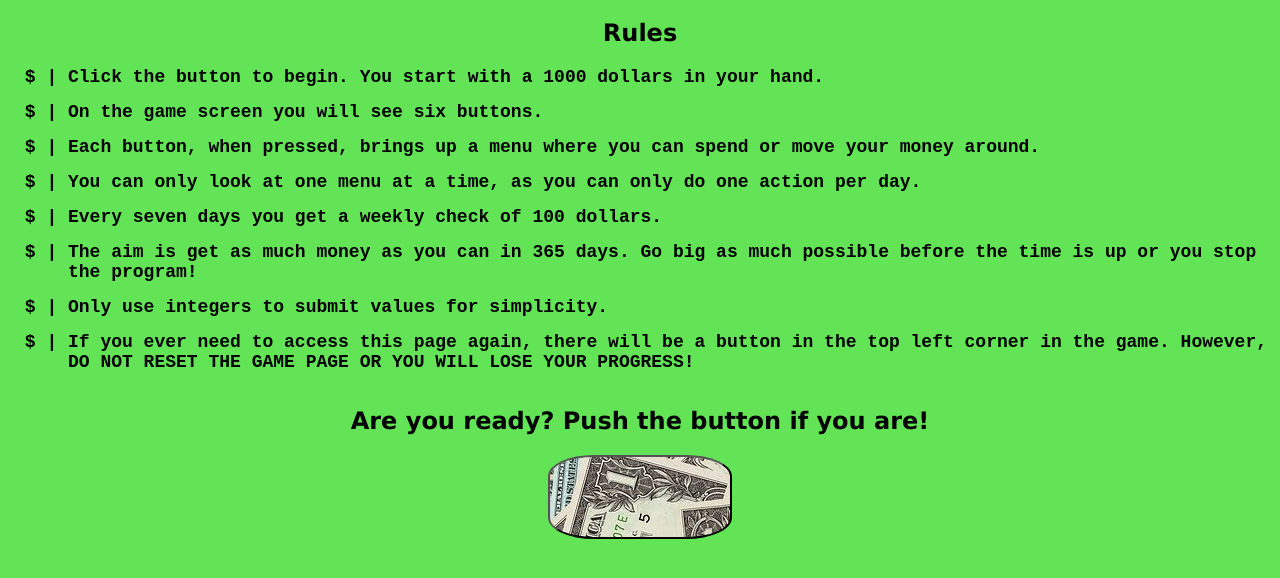
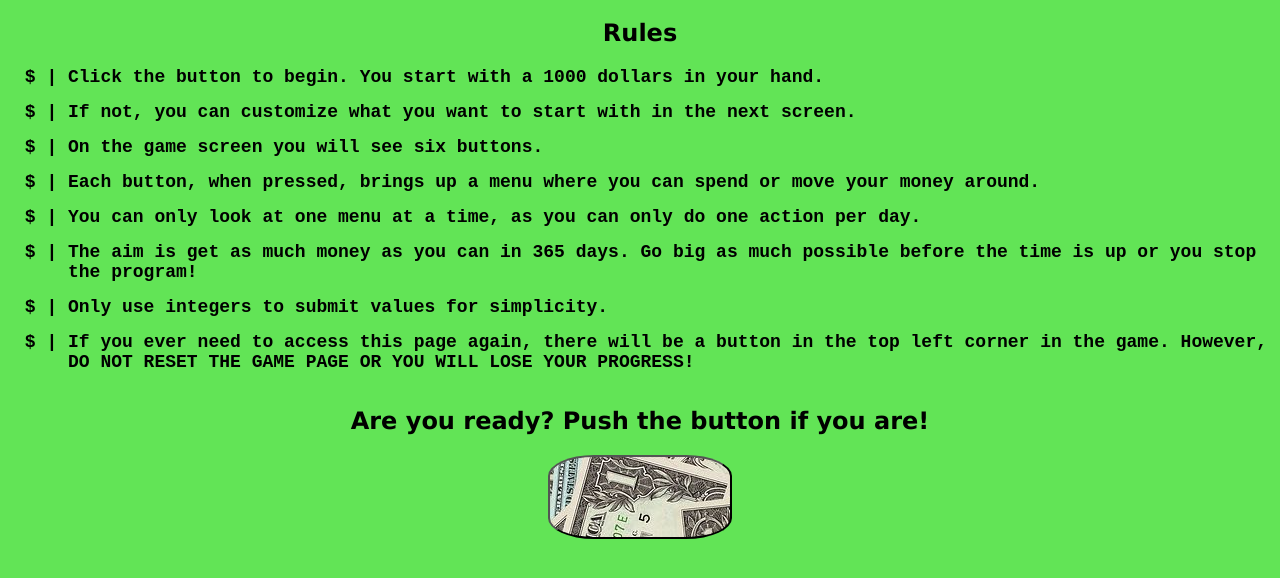
Before and after one commit to laoluadewoye/Website, a plain HTML site: page Money_Making_Game_VTwo/Main_Page/Game_index.html in a window 1280 px wide. Shown: the part 62-640 px from the top of the page. Drawn offline with Linux system fonts and the light colour scheme.

Commit message:
Update Game_index.html
Adjusted rules for incoming update of game.

```diff
--- a/Money_Making_Game_VTwo/Main_Page/Game_index.html
+++ b/Money_Making_Game_VTwo/Main_Page/Game_index.html
@@ -28,6 +28,10 @@
         <li>
           Click the button to begin. You start with a 1000 dollars in your hand.
         </li>
+        <li>
+          If not, you can customize what you want to start with in the next
+          screen.
+        </li>
         <li>On the game screen you will see six buttons.</li>
         <li>
           Each button, when pressed, brings up a menu where you can spend or
@@ -37,7 +41,6 @@
           You can only look at one menu at a time, as you can only do one action
           per day.
         </li>
-        <li>Every seven days you get a weekly check of 100 dollars.</li>
         <li>
           The aim is get as much money as you can in 365 days. Go big as much
           possible before the time is up or you stop the program!
```
